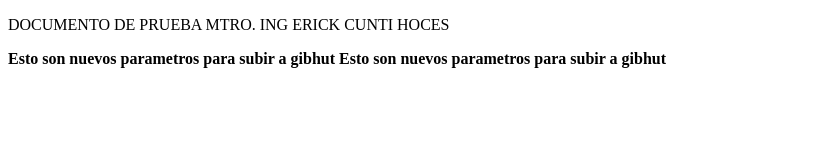
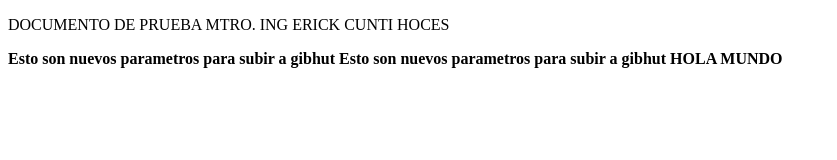
Before and after one commit to ECHDEVELOP/project, a plain HTML site: page index.html in a window 1280 px wide. Shown: the whole page, without its empty margins (0-837 px from the left). Drawn offline with Linux system fonts and the light colour scheme.

Commit message:
nuevos valores

```diff
--- a/index.html
+++ b/index.html
@@ -15,7 +15,9 @@
     <b>
         Esto son nuevos parametros para subir a gibhut
     </b>
-
+    <b>
+        HOLA MUNDO
+    </b>
 
 
 </body>
```
